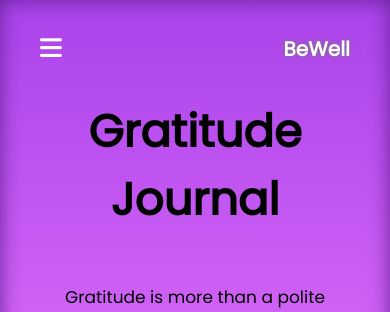
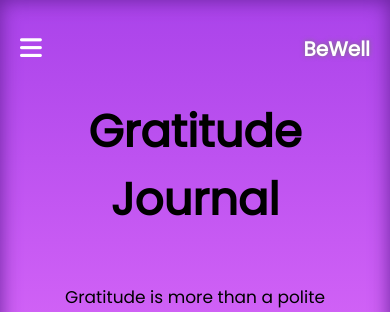
Before and after one commit to smdf95/BeWell, a Flask app: page /gratitude in a window 390 px wide. Shown: the top 312 px of the page. Run offline with Flask 2, Linux system fonts and the light colour scheme; some libraries are stand-ins or nearby versions.

Commit message:
final few changes to css

```diff
--- a/app/routes/main_routes.py
+++ b/app/routes/main_routes.py
@@ -4,6 +4,7 @@ from app.forms import MoodForm, NegativeForm, PositiveForm, Relief, GratitudeFor
 from datetime import date
 from . import main_bp
 import requests
+import random
 
 
 response = requests.get("https://zenquotes.io/api/random/")
@@ -32,7 +33,7 @@ resource_list = [
         "id": 0,
         "name": "Leaves on a Stream",
         "symptoms": "rumination, worry, sadness",
-        "url": '<iframe width="60%" height="120px" scrolling="no" frameborder="no" allow="autoplay" src="https://w.soundcloud.com/player/?url=https%3A//api.soundcloud.com/tracks/194056066&color=%23ff5500&auto_play=false&hide_related=false&show_comments=true&show_user=true&show_reposts=false&show_teaser=true"></iframe><div style="font-size: 10px; color: #cccccc;line-break: anywhere;word-break: normal;overflow: hidden;white-space: nowrap;text-overflow: ellipsis; font-family: Interstate,Lucida Grande,Lucida Sans Unicode,Lucida Sans,Garuda,Verdana,Tahoma,sans-serif;font-weight: 100;"><a href="https://soundcloud.com/dennis-tirch-phd" title="CompassionFocusedTherapy" target="_blank" style="color: #cccccc; text-decoration: none;">CompassionFocusedTherapy</a> · <a href="https://soundcloud.com/dennis-tirch-phd/leaves-on-a-stream" title="Leaves On A Stream" target="_blank" style="color: #cccccc; text-decoration: none;">Leaves On A Stream</a></div>',
+        "url": '<iframe width="60%" height="120px" scrolling="no" frameborder="no" allow="autoplay" src="https://w.soundcloud.com/player/?url=https%3A//api.soundcloud.com/tracks/194056066&color=%23ff5500&auto_play=false&hide_related=false&show_comments=true&show_user=true&show_reposts=false&show_teaser=true"></iframe>',
         "images": "https://p1.pxfuel.com/preview/521/721/196/leaves-water-reflection-color-colorful-nature.jpg",
         "description": "Leaves on a Stream is a short guided meditation that's designed to help us step away from our thoughts and watch as they come and go. This helps stop us from getting swept up and lost in our thoughts.",
         "extra_description": "This can be practiced everyday, and is a great way of learning that your thoughts are temporary, and often non-factual.",
@@ -52,7 +53,7 @@ resource_list = [
         "id": 2,
         "name": "Mindfulness Meditation",
         "symptoms": "rumination, agitation, irritation, restlessness, worry, sadness",
-        "url": '',
+        "url": '<iframe width="60%" height="120px" scrolling="no" frameborder="no" allow="autoplay" src="https://w.soundcloud.com/player/?url=https%3A//api.soundcloud.com/tracks/1045363663&color=%23ff5500&auto_play=false&hide_related=false&show_comments=true&show_user=true&show_reposts=false&show_teaser=true"></iframe>',
         "images": "https://feelgoodpal.com/blog/health-benefits-of-meditation/feature_hua7828a6576614f61d7673755ec2289a2_107633_1200x1200_fill_q100_box_smart1.jpg",
         "description": "Mindfulness meditation fosters present-moment awareness, helping us understand our thoughts and emotions without judgment, promoting inner clarity and calm.",
         "extra_description": "Whether you decide to sit down and practice for 10 minutes or you prefer to practice while going about your day, mindfulness meditation is a great way to help you manage stress and anxiety.",
--- a/app/static/css/style.css
+++ b/app/static/css/style.css
@@ -735,9 +735,15 @@ iframe {
     align-self: center;
 }
 
+
+
+
+
 .entry {
+    display: flex;
     font-size: 19px;
     margin-bottom: 10px;
+    align-items: center;
 }
 
 .name {
@@ -864,7 +870,7 @@ iframe {
         text-align: center;
         justify-self: flex-end;
         align-self: center;
-        padding-right: 20px;
+        margin-right: 20px;
     }
 
 
@@ -1117,10 +1123,12 @@ iframe {
 
     nav .openMenu, nav .closeMenu {
         font-size: 25px;
+        margin-left: 0;
     }
 
     .title {
         font-size: 20px;
+        margin-right: 0;
     }
 
     /* Index */
--- a/app/templates/base.html
+++ b/app/templates/base.html
@@ -70,7 +70,7 @@
     <footer>
         <p>Copyright &copy; 2023 BeWell</p>
         <p>Built with Love and Compassion</p>
-        <a href="">Contact Us</a>
+        <a href="mailto:seaghan.fisher@gmail.com">Contact Us</a>
     </footer>
 </body>
 </html>
--- a/app/templates/gratitude.html
+++ b/app/templates/gratitude.html
@@ -26,7 +26,10 @@
     {% for key, entry in gratitude_journal.items() %}
     {% if entry %}
         <div class="gratitude_entry">
-            <div class="entry">{{ entry.gratitude }}</div>
+            <div class="entry">
+                {{ entry.gratitude }}
+
+            </div>
             <div class="name">{{ entry.name }} - {{ entry.date }}</div>
             {% if session['user'] == entry.id %}
                 <div class="delete">
```
Also changed, not shown: 1 other file.
